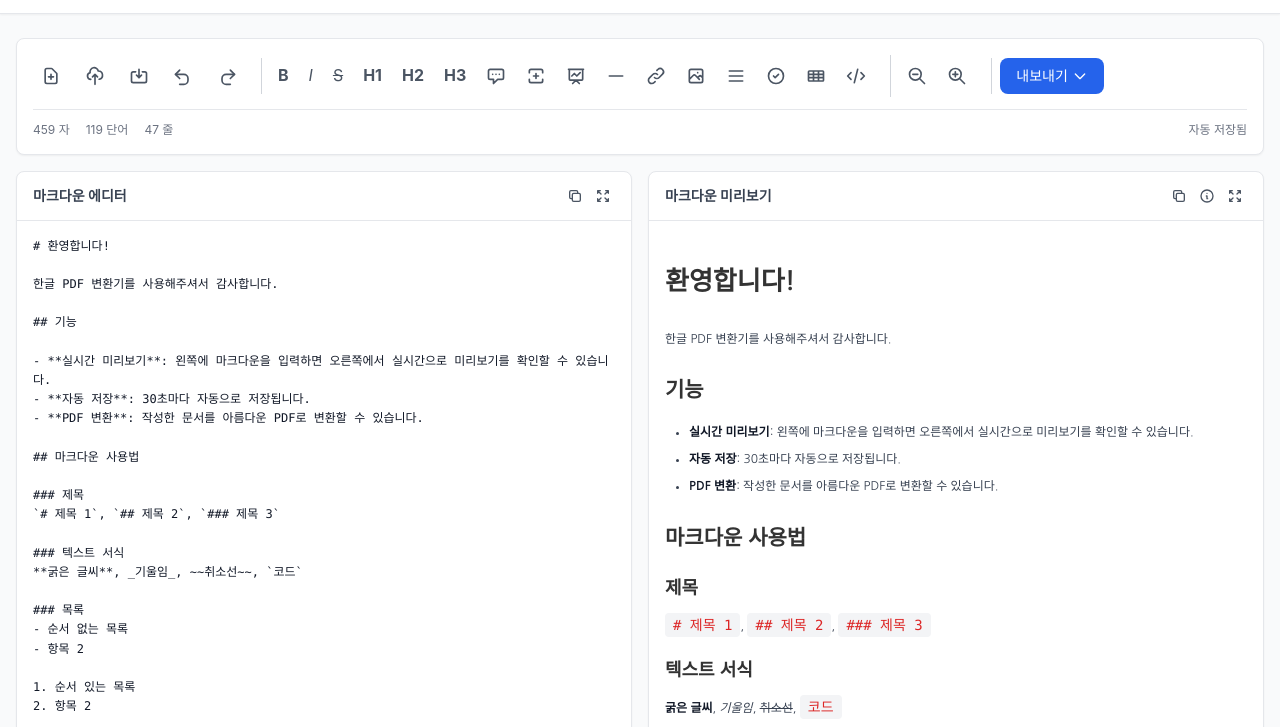
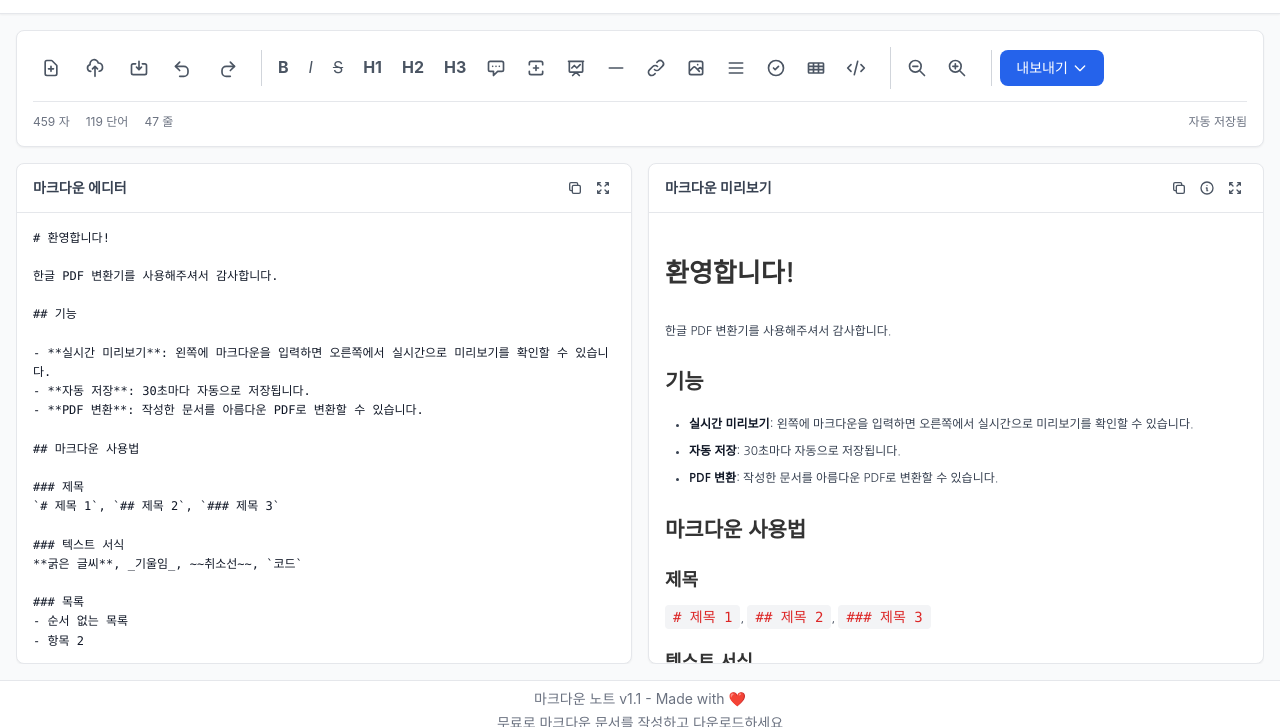
Before and after one commit to aklabs-84/-PDF-, a website: page index.html in a window 1280 px wide. Shown: the part 59-786 px from the top of the page. Drawn offline with nearby package versions, Linux system fonts and the light colour scheme.

Commit message:
fix(ui): prevent double scrolling by implementing fixed body layout with flex containers

```diff
--- a/index.html
+++ b/index.html
@@ -403,7 +403,8 @@ body {
   </style>
   <link rel="stylesheet" href="css/themes.css">
 </head>
-<body class="bg-gray-50 dark:bg-gray-900 transition-colors duration-200">
+<body
+  class="bg-gray-50 dark:bg-gray-900 text-gray-800 dark:text-gray-200 transition-colors duration-200 h-screen overflow-hidden flex flex-col">
 
   <!-- Header -->
   <header class="bg-white dark:bg-gray-800 shadow-sm border-b border-gray-200 dark:border-gray-700">
@@ -443,10 +444,11 @@ body {
   </header>
 
   <!-- Main Container -->
-  <main class="container mx-auto px-4 py-6">
+  <main class="container mx-auto px-4 py-4 flex-grow flex flex-col min-h-0 overflow-hidden">
 
     <!-- Toolbar -->
-    <div class="bg-white dark:bg-gray-800 rounded-lg shadow-sm border border-gray-200 dark:border-gray-700 p-4 mb-4">
+    <div
+      class="bg-white dark:bg-gray-800 rounded-lg shadow-sm border border-gray-200 dark:border-gray-700 p-4 mb-4 flex-shrink-0">
       <div class="flex flex-wrap items-center gap-2">
         <!-- File Operations -->
         <div class="flex items-center space-x-2 border-r border-gray-300 dark:border-gray-600 pr-4">
@@ -629,12 +631,13 @@ body {
     </div>
 
     <!-- Editor & Preview Container -->
-    <div class="grid grid-cols-1 lg:grid-cols-2 gap-4">
+    <div class="grid grid-cols-1 lg:grid-cols-2 gap-4 flex-grow min-h-0 overflow-hidden">
 
       <!-- Editor Panel -->
       <div id="editor-panel"
-        class="bg-white dark:bg-gray-800 rounded-lg shadow-sm border border-gray-200 dark:border-gray-700 overflow-hidden flex flex-col">
-        <div class="border-b border-gray-200 dark:border-gray-700 px-4 py-3 flex items-center justify-between">
+        class="bg-white dark:bg-gray-800 rounded-lg shadow-sm border border-gray-200 dark:border-gray-700 overflow-hidden flex flex-col h-full">
+        <div
+          class="border-b border-gray-200 dark:border-gray-700 px-4 py-3 flex items-center justify-between flex-shrink-0">
           <h2 id="editor-title" class="text-sm font-semibold text-gray-700 dark:text-gray-300">마크다운 에디터</h2>
           <button id="fullscreen-editor-btn"
             class="p-1 rounded hover:bg-gray-100 dark:hover:bg-gray-700 transition-colors" title="전체화면">
@@ -645,7 +648,7 @@ body {
           </button>
         </div>
         <textarea id="markdown-editor"
-          class="w-full h-[calc(100vh-220px)] min-h-[600px] p-4 resize-none focus:outline-none bg-transparent text-gray-900 dark:text-gray-100 font-mono text-sm"
+          class="w-full h-full flex-grow p-4 resize-none focus:outline-none bg-transparent text-gray-900 dark:text-gray-100 font-mono text-sm overflow-y-auto"
           placeholder="# 📝 마크다운 노트 (Markdown Note)
 
 > **한 줄 소개:** 웹이나 문서의 복잡한 텍스트를 복사(Ctrl+C)해서 붙여넣기(Ctrl+V)만 하면 깔끔한 마크다운으로 자동 정리해주는 스마트 에디터입니다.
@@ -682,8 +685,9 @@ body {
 
       <!-- Preview Panel -->
       <div id="preview-panel"
-        class="bg-white dark:bg-gray-800 rounded-lg shadow-sm border border-gray-200 dark:border-gray-700 overflow-hidden flex flex-col">
-        <div class="border-b border-gray-200 dark:border-gray-700 px-4 py-3 flex items-center justify-between">
+        class="bg-white dark:bg-gray-800 rounded-lg shadow-sm border border-gray-200 dark:border-gray-700 overflow-hidden flex flex-col h-full">
+        <div
+          class="border-b border-gray-200 dark:border-gray-700 px-4 py-3 flex items-center justify-between flex-shrink-0">
           <h2 id="preview-title" class="text-sm font-semibold text-gray-700 dark:text-gray-300">마크다운 미리보기</h2>
           <button id="fullscreen-preview-btn"
             class="p-1 rounded hover:bg-gray-100 dark:hover:bg-gray-700 transition-colors" title="전체화면">
@@ -717,7 +721,7 @@ body {
   </main>
 
   <!-- Footer -->
-  <footer class="mt-6 py-4 border-t border-gray-200 dark:border-gray-700">
+  <footer class="py-2 border-t border-gray-200 dark:border-gray-700 bg-white dark:bg-gray-800 flex-shrink-0">
     <div class="container mx-auto px-4 text-center text-sm text-gray-500 dark:text-gray-400">
       <p>마크다운 노트 v1.1 - Made with ❤️</p>
       <p class="mt-1">무료로 마크다운 문서를 작성하고 다운로드하세요</p>
```
